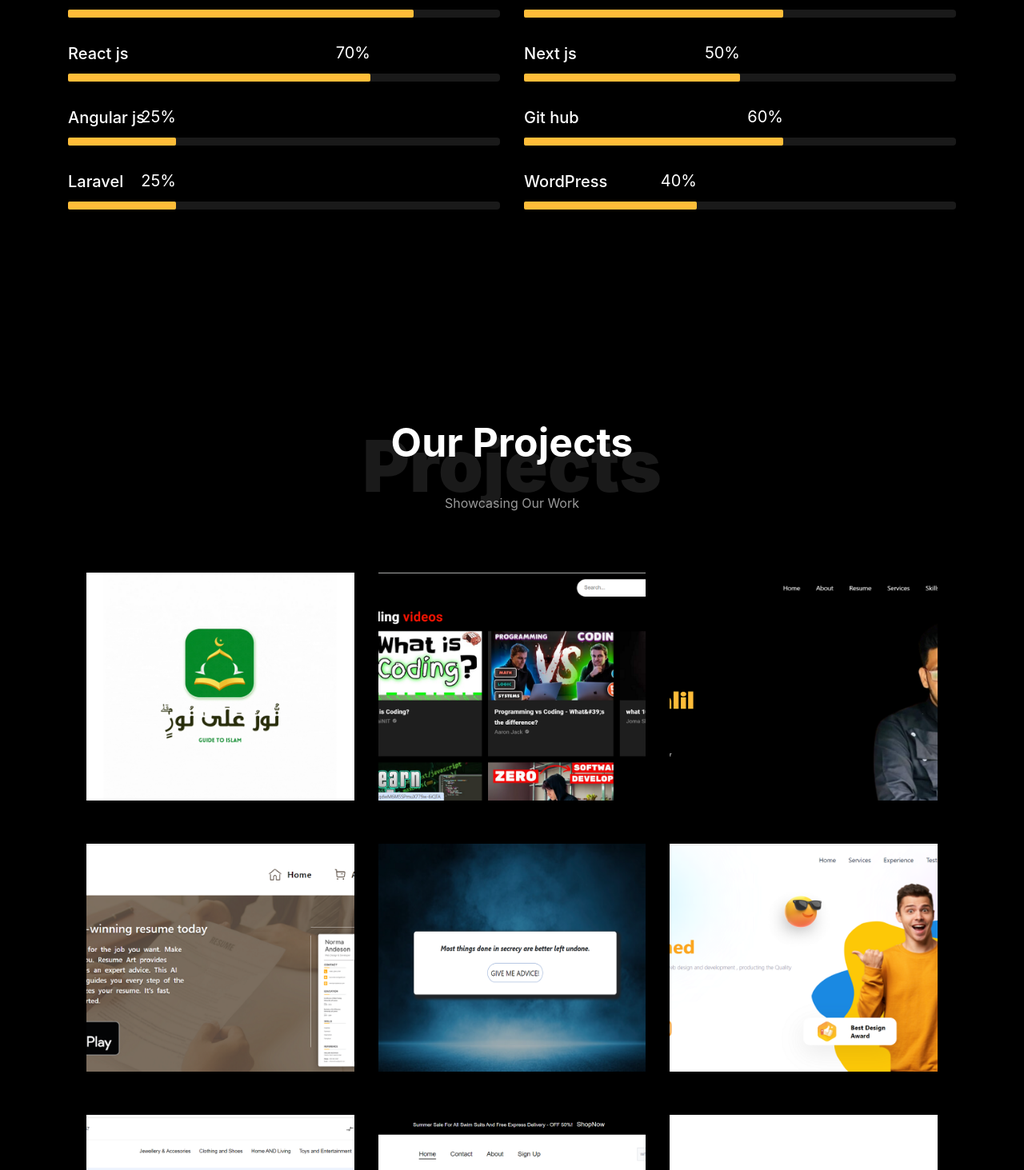
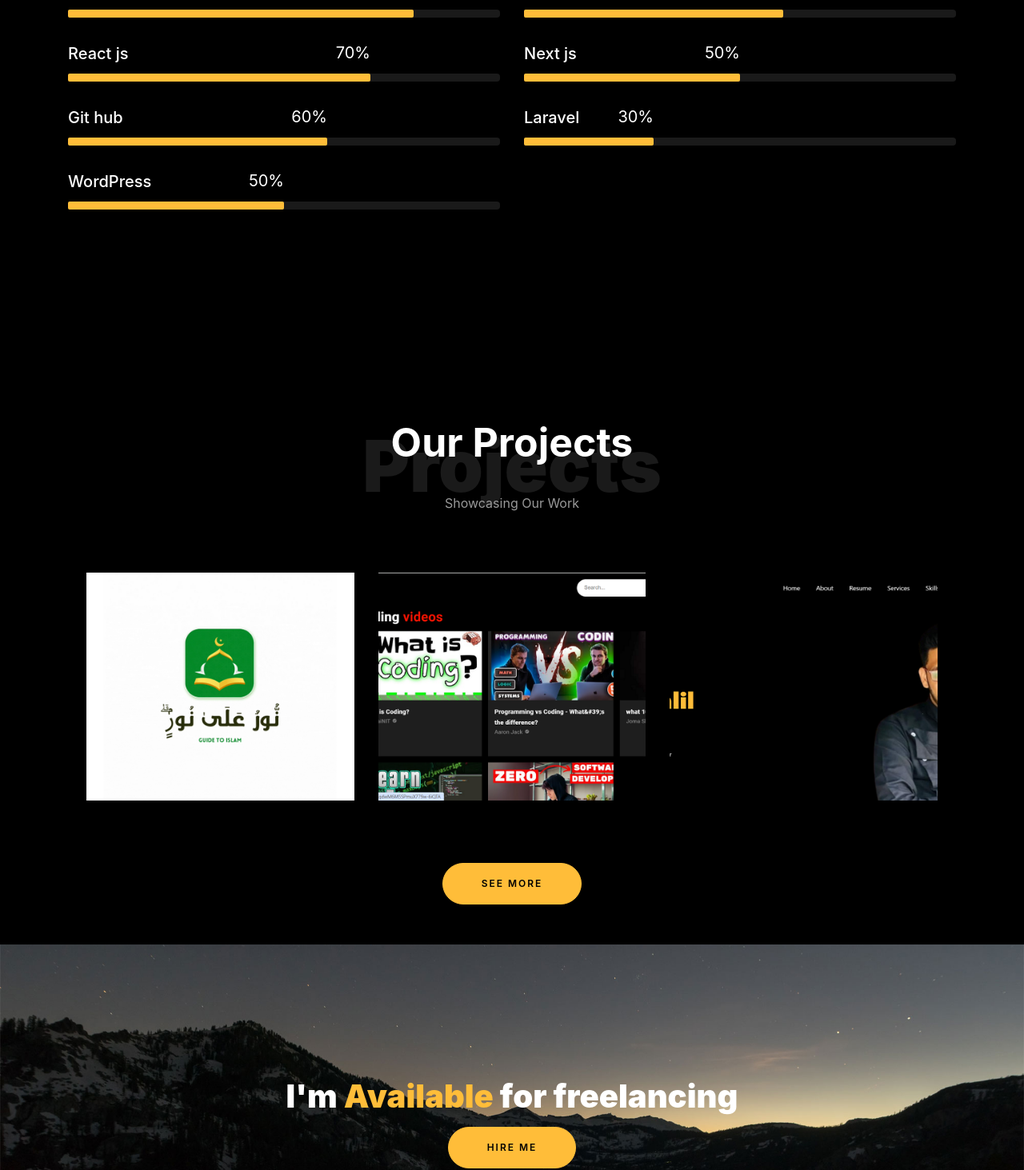
Before and after one commit to khalil72/our-portfolio, a React (Create React App) app: page / in a window 1280 px wide. Shown: the part 4727-6190 px from the top of the page at 80% size. Built offline with nearby package versions, Linux system fonts and the light colour scheme.

Commit message:
porjects

```diff
--- a/src/assets/Data/SkillsList.jsx
+++ b/src/assets/Data/SkillsList.jsx
@@ -39,11 +39,7 @@ const SkillsSet = [
       "value": 50,
       "color": "color-8"
     },
-    {
-      "name": "Angular js",
-      "value": 25,
-      "color": "color-9"
-    },
+
     {
       "name": "Git hub",
       "value": 60,
@@ -51,12 +47,12 @@ const SkillsSet = [
     },
     {
       "name": "Laravel",
-      "value": 25,
+      "value": 30,
       "color": "color-9"
     },
     {
       "name": "WordPress ",
-      "value": 40,
+      "value": 50,
       "color": "color-9"
     },
 
--- a/src/assets/Data/projects.jsx
+++ b/src/assets/Data/projects.jsx
@@ -17,7 +17,7 @@ const ProjectsData = [
         name: 'Quran Noor',
         ref: 'https://qurannoor.vercel.app/',
         images: quran,
-        desc: 'This project is an Islamic-based application with the primary feature of enabling the recitation of the Holy Quran through both reading and audio. Developed using the React framework, it involves integrating a predefined template into React JS, fetching data via API calls, and managing state using Redux Toolkit. The project is currently in progress, being developed according to client requirements, and is almost complete. The code is available in a private GitHub repository.'
+        desc: 'This Islamic-based React application enables Quran recitation through reading and audio, integrating a predefined template with Redux Toolkit for state management and API calls for data fetching. The project, developed to client specifications, is nearly complete and hosted in a private GitHub repository.'
     },
     {
         id: 2,
--- a/src/component/Projects/ProjectSlider.jsx
+++ b/src/component/Projects/ProjectSlider.jsx
@@ -1,16 +1,38 @@
-import React from 'react';
+import React, { useRef, useState } from 'react';
 import Slider from 'react-slick';
 import { map } from 'lodash';
+import ProjectsData from '../../assets/Data/projects';
 
 const ProjectSlider = ({ settings, Projects }) => {
   // Log projects for debugging
-  console.log('Projects:', Projects);
+//   console.log('Projects:', Projects);
+  const [showMore, setShowMore] = useState(false);
+  const [modal ,setModal] = useState(false);
+
+  const [selectedProject, setSelectedProject] = useState(null);
+
+  const handleSeeMore = () => {
+    setShowMore(true);
+  };
+
+  const handleShowLess = () => {
+    setShowMore(false);
+
+  };
+  const handleModalShow = (project) => {
+    setModal(true);
+    setSelectedProject(project);
+  }
+  const handleModalOff = ()=>{
+    setModal(false);
+    setSelectedProject(null);
+  }
 
   return (
     <div className='m-2'>
        <div className="container">
       <div className="row justify-content-center">
-        {Projects.map((item, index) => (
+        {map(Projects?.slice(0 , 3),(item) => (
              <div className="col-md-4 mb-4" key={item.id}>
              <div
                className="project  d-flex justify-content-center align-items-center"
@@ -24,14 +46,76 @@ const ProjectSlider = ({ settings, Projects }) => {
                  <h3>
                   {item.name}
                  </h3>
-                <span>See More</span>
+                 <span onClick={() => handleModalShow(item)} className='btn  mt-4'>See More</span>
+               </div>
+             </div>
+           </div>
+
+        ))}
+         {showMore &&
+            map(Projects.slice(3), (item) => (
+              <div className="col-md-4 mb-4" key={item.id}>
+                <div
+                  className="project d-flex justify-content-center align-items-center"
+                  style={{ backgroundImage: `url(${item.images})` }}
+                >
+                  <div className="overlay"></div>
+                  <div className="text text-center p-4">
+                    <h3>{item.name}</h3>
+                    <span onClick={() => handleModalShow(item)} className='btn mt-4'>See More</span>
                   </div>
                 </div>
               </div>
             ))}
       </div>
+
+       <div className="text-center">
+        {!showMore ? (
+          <button className="btn btn-primary mt-4 py-3 px-5" onClick={handleSeeMore}>
+            See More
+          </button>
+        ) : (
+         ''
+        )}
       </div>
       </div>
+
+      {modal && (
+        <div className="modal fade show" tabIndex="-1" role="dialog" style={{ display: 'block' }}>
+          <div className="modal-dialog" role="document">
+            <div className="modal-content">
+              <div className="modal-header">
+                <h5 className="modal-title text-dark">{selectedProject?.name}</h5>
+                <button type="button" className="close" onClick={handleModalOff} aria-label="Close">
+                  <span aria-hidden="true">&times;</span>
+                </button>
+              </div>
+              <div className="modal-body" style={{ position: 'relative' }}>
+                <div
+                  className="modal-project-img"
+                  style={{
+                    backgroundImage: `url(${selectedProject?.images})`,
+                    backgroundSize: 'contain',
+                    backgroundPosition: 'center',
+                    backgroundRepeat:'no-repeat',
+                    height: '200px',
+                    marginBottom: '1rem'
+                  }}
+                ></div>
+                <p>{selectedProject?.desc || 'Modal body text goes here.'}</p>
+                {selectedProject?.ref ===  '/' ? '' :
+                <a href={selectedProject?.ref } className='btn btn-primary'>visit now</a>
+                }
+
+              </div>
+
+            </div>
+          </div>
+        </div>
+      )}
+    </div>
+
+
 
   );
 };
```
Lines whose indentation alone changed are shown as unchanged.
